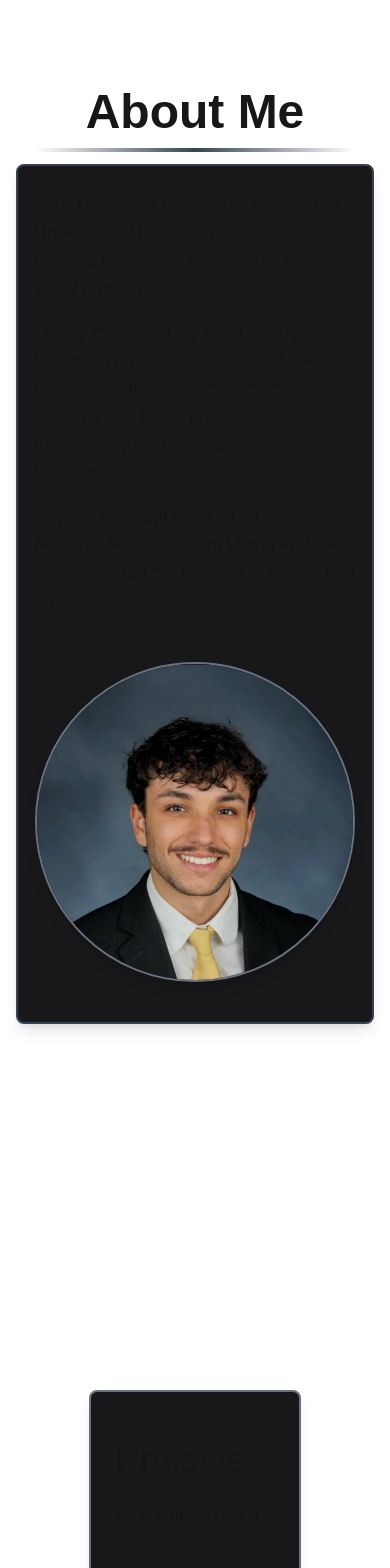
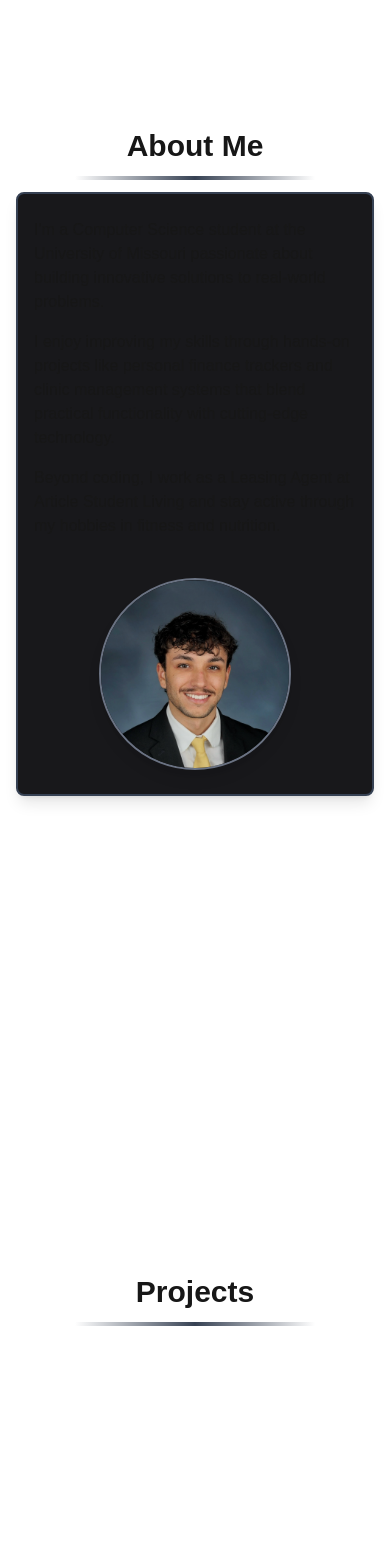
Before and after one commit to josephfran27/Portfolio-Site, a Next.js app: page / in a window 390 px wide. Shown: the part 860-2428 px from the top of the page. Built offline with nearby package versions, Linux system fonts and the light colour scheme; a web font is replaced by a local one.

Commit message:
Finished with mobile sizing and created updated section headers.

```diff
--- a/app/page.tsx
+++ b/app/page.tsx
@@ -96,21 +96,21 @@ export default function Home() {
           {/* about section */}
           <section id="about" className="min-h-screen flex items-center justify-center px-4 sm:px-8 py-12">
             <div className="max-w-7xl mx-auto">
-              <h2 className="text-5xl mb-3 text-white-50 dark:text-white text-center font-bold">About Me</h2>
-              <div className="w-80 h-1 bg-gradient-to-r from-transparent via-gray-700 to-transparent mx-auto mb-3"></div>
+              <h2 className="text-3xl sm:text-5xl mb-3 text-white-50 dark:text-white text-center font-bold">About Me</h2>
+              <div className="w-60 sm:w-80 h-1 bg-gradient-to-r from-transparent via-gray-700 to-transparent mx-auto mb-3"></div>
 
-              <div className="px-4 py-6 bg-zinc-900 rounded-lg border-2 border-gray-700 shadow-lg hover:scale-101 transition-transform duration-300 hover:border-gray-500">
-                <div className="flex flex-col md:flex-row gap-8 items-center">
+              <div className="px-2 sm: px-4 py-6 bg-zinc-900 rounded-lg border-2 border-gray-700 shadow-lg hover:scale-101 transition-transform duration-300 hover:border-gray-500">
+                <div className="flex flex-col md:flex-row gap-6 sm:gap-8 items-center">
                   <div className="flex-1">
-                    <p className="text-lg text-white-50 mb-4">
+                    <p className="text-base sm:text-lg text-white-50 mb-4">
                       I'm a Computer Science student at the University of Missouri passionate about
                       building innovative solutions to real-world problems.
                     </p>
-                    <p className="text-lg text-white-50 mb-4">
+                    <p className="text-base sm:text-lg text-white-50 mb-4">
                       I enjoy improving my skills through hands-on projects like personal finance trackers and clinic
                       management systems that blend practical functionality with cutting-edge technology.
                     </p>
-                    <p className="text-lg text-white-50 mb-4">
+                    <p className="text-base sm:text-lg text-white-50 mb-4">
                       Beyond coding, I work as a Leasing Agent at Article Student Living and stay active through my hobbies
                       in fitness and nutrition.
                     </p>
@@ -119,7 +119,7 @@ export default function Home() {
                     <img
                       src="/profile.png"
                       alt="Joseph France Image"
-                      className="w-80 h-80 rounded-full mx-auto mb-4 object-cover border-2 border-gray-500 shadow-lg hover:scale-105 transition-transform duration-300 hover:border-gray-300"
+                      className="w-48 h-48 sm:w-64 sm:h-64 md:w-80 md:h-80 rounded-full mx-auto object-cover border-2 border-gray-500 shadow-lg hover:scale-105 transition-transform duration-300 hover:border-gray-300"
                     />
                   </div>
                 </div>
@@ -128,32 +128,26 @@ export default function Home() {
           </section>
 
           {/* projects section */}
-          <section id="projects" className="min-h-screen flex items-center justify-center px-15">
-            <div className="max-w-4xl mx-auto px-6 py-12 bg-zinc-900 rounded-lg border-2 border-gray-500 shadow-lg hover:scale-102 transition-transform duration-300 hover:border-gray-300">
-              <h2 className="text-4xl mb-6 text-white-50 dark:text-white">Projects</h2>
-              <p className="text-lg text-white-50 mb-4">
-                FILL IN PROJECTS
-              </p>
+          <section id="projects" className="min-h-screen flex items-center justify-center px-4 sm:px-8 py-12">
+            <div className="max-w-7xl mx-auto">
+              <h2 className="text-3xl sm:text-5xl mb-3 text-white-50 dark:text-white text-center font-bold">Projects</h2>
+              <div className="w-60 sm:w-80 h-1 bg-gradient-to-r from-transparent via-gray-700 to-transparent mx-auto mb-3"></div>
             </div>
           </section>
 
           {/* skills section */}
-          <section id="skills" className="min-h-screen flex items-center justify-center px-15">
-            <div className="max-w-4xl mx-auto px-6 py-12 bg-zinc-900 rounded-lg border-2 border-gray-500 shadow-lg hover:scale-102 transition-transform duration-300 hover:border-gray-300">
-              <h2 className="text-4xl mb-6 text-white-50 dark:text-white">Technical Skills</h2>
-              <p className="text-lg text-white-50 mb-4">
-                FILL SKILLS
-              </p>
+          <section id="skills" className="min-h-screen flex items-center justify-center px-4 sm:px-8 py-12">
+            <div className="max-w-7xl mx-auto">
+              <h2 className="text-3xl sm:text-5xl mb-3 text-white-50 dark:text-white text-center font-bold">Technical Skills</h2>
+              <div className="w-60 sm:w-80 h-1 bg-gradient-to-r from-transparent via-gray-700 to-transparent mx-auto mb-3"></div>
             </div>
           </section>
 
           {/* contact section */}
-          <section id="contact" className="min-h-screen flex items-center justify-center px-15">
-            <div className="max-w-4xl mx-auto px-6 py-12 bg-zinc-900 rounded-lg border-2 border-gray-500 shadow-lg hover:scale-102 transition-transform duration-300 hover:border-gray-300">
-              <h2 className="text-4xl mb-6 text-white-50 dark:text-white">Contact Me</h2>
-              <p className="text-lg text-white-50 mb-4">
-                FILL CONTACT INFO
-              </p>
+          <section id="contact" className="min-h-screen flex items-center justify-center px-4 sm:px-8 py-12">
+            <div className="max-w-7xl mx-auto">
+              <h2 className="text-3xl sm:text-5xl mb-3 text-white-50 dark:text-white text-center font-bold">Contact Me!</h2>
+              <div className="w-60 sm:w-80 h-1 bg-gradient-to-r from-transparent via-gray-700 to-transparent mx-auto mb-3"></div>
             </div>
           </section>
         </main>
```
